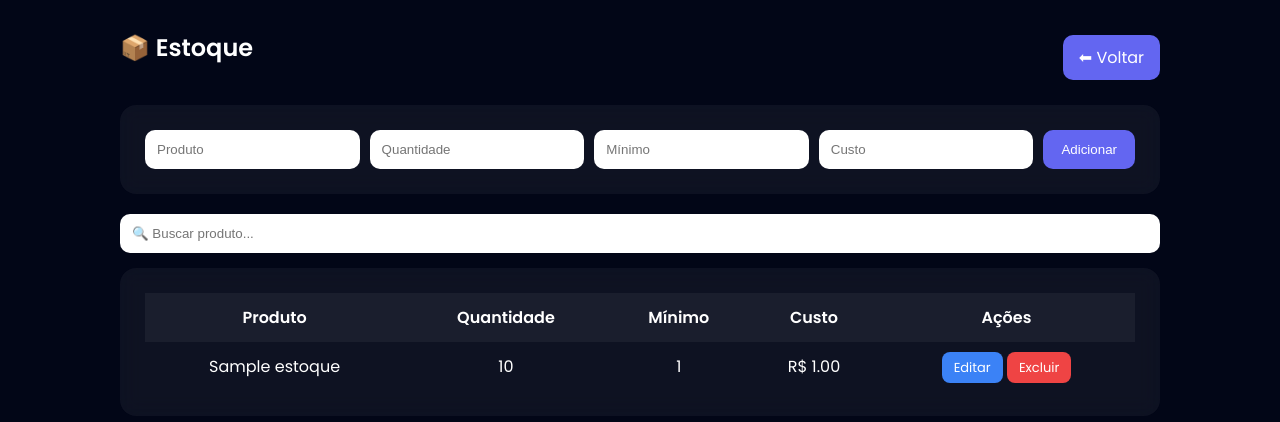
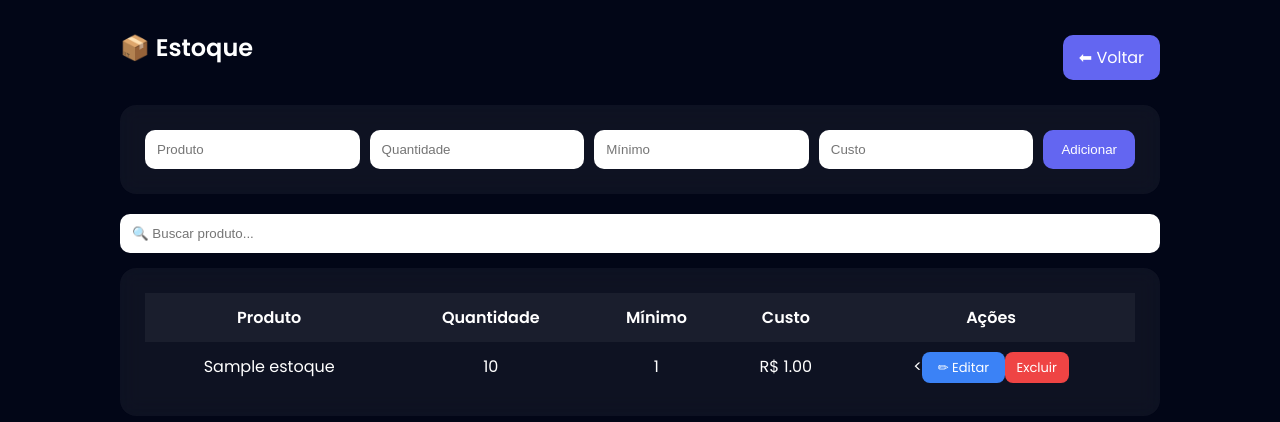
Before and after one commit to luiz2938310-pixel/marinalaiabeautyclinic.com.br, a Flask app: page /admin/estoque in a window 1280 px wide. Shown: the top 422 px of the page. Run offline with Flask 3, Linux system fonts and the light colour scheme; a user stored in the database is signed in; tables that the repository leaves empty hold one stand-in row (values such as "Sample post").

Commit message:
estoque.html

```diff
--- a/agenda_marina_pro/templates/estoque.html
+++ b/agenda_marina_pro/templates/estoque.html
@@ -207,7 +207,9 @@ tr:hover{
                 <td>{{ p.minimo }}</td>
                 <td>R$ {{ "%.2f"|format(p.custo) }}</td>
                 <td>
-                    <a href="/admin/estoque/editar/{{ p.id }}" class="btn btn-edit">Editar</a>
+                    <<a href="{{ url_for('editar_estoque', id=p.id) }}" class="btn btn-edit">
+    ✏ Editar
+</a>
                     <a href="/admin/estoque/excluir/{{ p.id }}" class="btn btn-del" onclick="return confirm('Excluir produto?')">Excluir</a>
                 </td>
             </tr>
```
